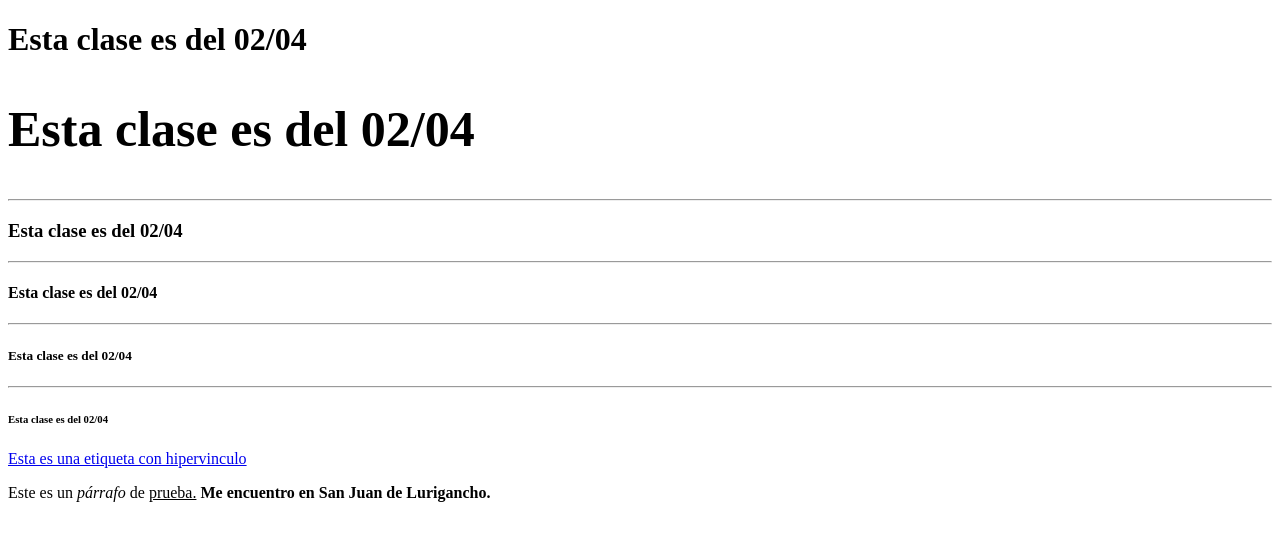
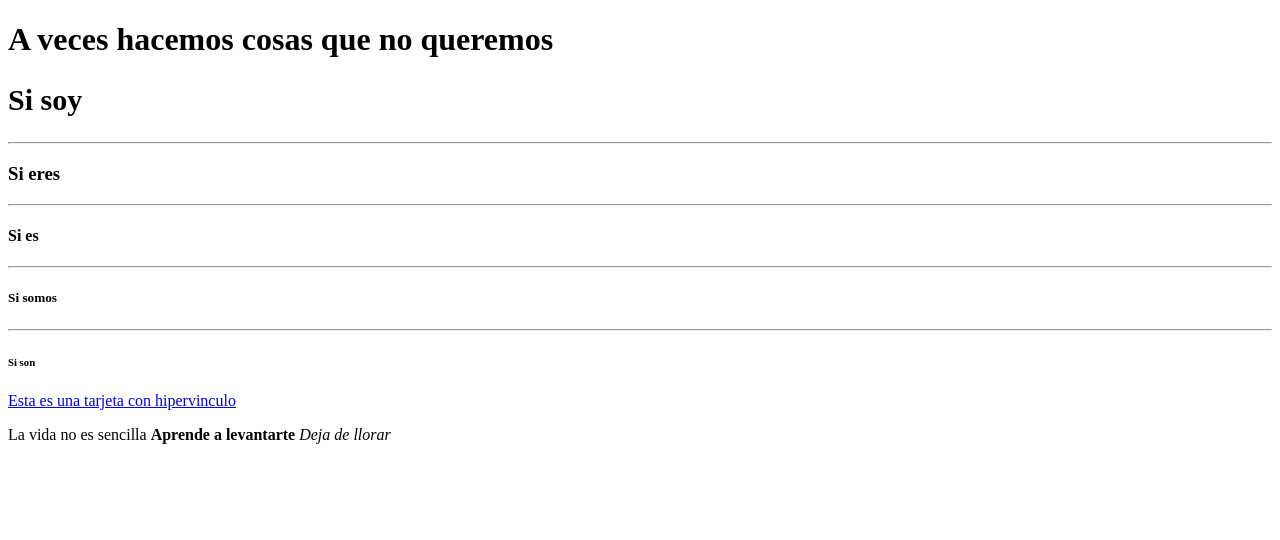
Before and after one commit to Dietmar1316/visual.github.io, a plain HTML site: page index.html in a window 1280 px wide. Drawn offline with Linux system fonts and the light colour scheme.

Commit message:
Update index.html

```diff
--- a/index.html
+++ b/index.html
@@ -3,21 +3,22 @@
 <head>
     <meta charset="UTF-8">
     <meta name="viewport" content="width=device-width, initial-scale=1.0">
-    <title>CERTUS</title>
+    <title>VACÍO DE SOMBRAS</title>
 </head>
 <body>
-    <h1>Esta clase es del 02/04</h1>
-    <h2 style="font-size: 50px;">Esta clase es del 02/04</h2>
+    <h1>A veces hacemos cosas que no queremos</h1>
+    <!--duele no pensar-->
+    <h2 style="font-size: 30px;">Si soy</h2>
     <hr>
-    <h3>Esta clase es del 02/04</h3>
+    <h3>Si eres</h3>
     <hr>
-    <h4>Esta clase es del 02/04</h4>
+    <h4>Si es</h4>
     <hr>
-    <h5>Esta clase es del 02/04</h5>
+    <h5>Si somos</h5>
     <hr>
-    <h6>Esta clase es del 02/04</h6>
+    <h6>Si son</h6>
 
-    <a href="https://www.adidas.pe/" target="_blank">Esta es una etiqueta con hipervinculo</a>
-    <p>Este es un <i>párrafo</i> de <u>prueba.</u> <b>Me encuentro en San Juan de Lurigancho.</b></p>
+    <a href="https://www.facebook.com/" target="_blank">Esta es una tarjeta con hipervinculo</a>
+    <p>La vida no es sencilla <b>Aprende a levantarte</b> <i>Deja de llorar</i></p>
 </body>
 </html>
```
